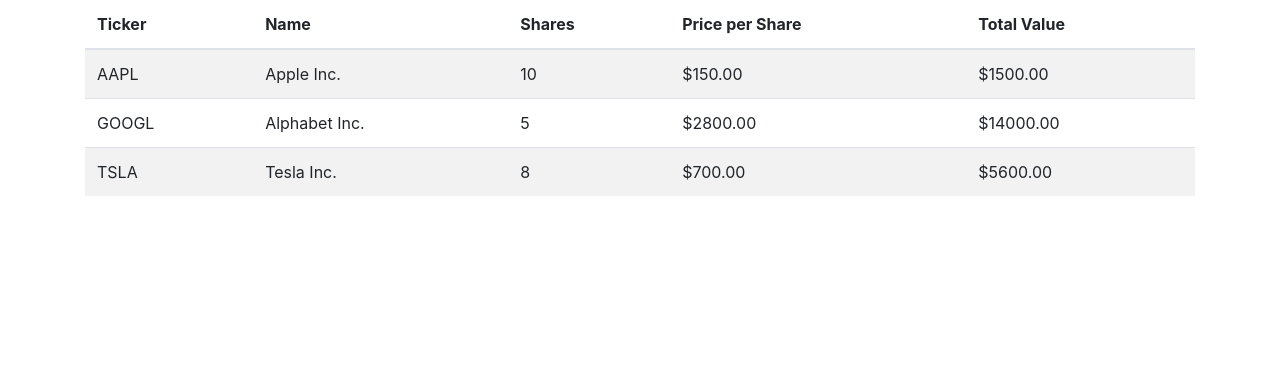
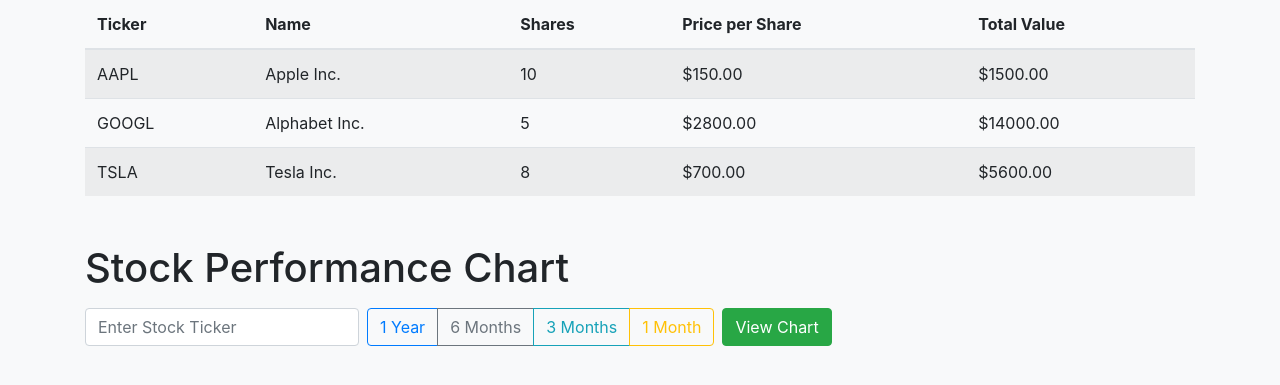
Before and after one commit to klaireklaire/my-portfolio-team5-anisha-klaire-abigail, a Flask app: page / in a window 1280 px wide. Shown: the part 113-498 px from the top of the page. Run offline with Flask 3, Linux system fonts and the light colour scheme; some libraries are stand-ins or nearby versions.

Commit message:
Add stock performance chart as a chart image loader

```diff
--- a/app.py
+++ b/app.py
@@ -1,4 +1,10 @@
-from flask import Flask, render_template
+from flask import Flask, render_template, request, send_file
+import pandas as pd
+import matplotlib
+matplotlib.use('Agg')  # Use the Agg backend for Matplotlib
+import matplotlib.pyplot as plt
+import io
+from datetime import datetime, timedelta
 
 app = Flask(__name__)
 
@@ -12,5 +18,58 @@ def home():
     ]
     return render_template('index.html', portfolio=portfolio)
 
+@app.route('/plot')
+def plot():
+     # Get the stock ticker from the request
+    ticker = request.args.get('ticker')
+    range_option = request.args.get('range', '1y')
+
+    if not ticker:
+        return "No ticker provided", 400
+
+    # Define the date range based on the selected option
+    end_date = datetime.now()
+    if range_option == '1y':
+        start_date = end_date - timedelta(days=365)
+        title_range = "1 Year"
+    elif range_option == '6m':
+        start_date = end_date - timedelta(days=182)
+        title_range = "6 Months"
+    elif range_option == '3m':
+        start_date = end_date - timedelta(days=91)
+        title_range = "3 Months"
+    elif range_option == '1m':
+        start_date = end_date - timedelta(days=30)
+        title_range = "1 Month"
+    else:
+        start_date = end_date - timedelta(days=365)
+        title_range = "1 Year"  # Default to 1 year
+
+    start_date = int(start_date.timestamp())
+    end_date = int(end_date.timestamp())
+
+    # Fetch the stock data
+    df = pd.read_csv(
+        f"https://query1.finance.yahoo.com/v7/finance/download/{ticker}?period1={start_date}&period2={end_date}&interval=1d&events=history&includeAdjustedClose=true",
+        parse_dates=['Date'],
+        index_col='Date'
+    )
+
+    # Generate the plot
+    plt.figure(figsize=(10, 5))
+    plt.plot(df.index, df['Adj Close'], label='Adj Close Price')
+    plt.title(f'{ticker} Stock Price Over the Last {title_range}')
+    plt.xlabel('Date')
+    plt.ylabel('Adjusted Close Price')
+    plt.legend()
+
+    # Save the plot to a BytesIO object
+    img = io.BytesIO()
+    plt.savefig(img, format='png')
+    img.seek(0)
+    plt.close()
+
+    return send_file(img, mimetype='image/png')
+
 if __name__ == '__main__':
     app.run(debug=True)
--- a/static/style.css
+++ b/static/style.css
@@ -1,3 +1,28 @@
 body {
     background-color: #f8f9fa;
 }
+
+.btn.active {
+    background-color: #007bff;
+    color: white;
+}
+.btn-outline-secondary.active {
+    background-color: #6c757d;
+    color: white;
+}
+.btn-outline-info.active {
+    background-color: #17a2b8;
+    color: white;
+}
+.btn-outline-warning.active {
+    background-color: #ffc107;
+    color: white;
+}
+
+#chart-container {
+    text-align: center;
+}
+#stock-chart {
+    max-width: 100%;
+    height: auto;
+}
--- a/templates/index.html
+++ b/templates/index.html
@@ -4,7 +4,10 @@
     <meta charset="UTF-8">
     <meta name="viewport" content="width=device-width, initial-scale=1.0">
     <link href="https://stackpath.bootstrapcdn.com/bootstrap/4.5.2/css/bootstrap.min.css" rel="stylesheet">
+    <link href="{{ url_for('static', filename='style.css') }}" rel="stylesheet">
     <title>Stock Portfolio</title>
+    <script src="https://code.jquery.com/jquery-3.5.1.min.js"></script>
+</head>
 </head>
 <body>
     <div class="container">
@@ -32,5 +35,48 @@
             </tbody>
         </table>
     </div>
+
+    <div class="container">
+        <h1 class="mt-5">Stock Performance Chart</h1>
+        <form id="stock-form" class="form-inline mt-3">
+            <div class="form-group mb-2">
+                <label for="ticker" class="sr-only">Ticker</label>
+                <input type="text" class="form-control" id="ticker" name="ticker" placeholder="Enter Stock Ticker" required>
+            </div>
+            <div class="btn-group mb-2 ml-2" role="group" aria-label="Time range">
+                <button type="button" name="range" value="1y" class="btn btn-outline-primary time-range">1 Year</button>
+                <button type="button" name="range" value="6m" class="btn btn-outline-secondary time-range">6 Months</button>
+                <button type="button" name="range" value="3m" class="btn btn-outline-info time-range">3 Months</button>
+                <button type="button" name="range" value="1m" class="btn btn-outline-warning time-range">1 Month</button>
+            </div>
+            <input type="hidden" id="selected-range" name="range">
+            <button type="submit" class="btn btn-success mb-2 ml-2">View Chart</button>
+        </form>
+        <div class="mt-5" id="chart-container">
+            <img id="stock-chart" src="" alt="Stock Chart" style="display:none;">
+        </div>
+    </div>
+
+    <script>
+        $(document).ready(function() {
+            $('.time-range').click(function() {
+                $('.time-range').removeClass('active');
+                $(this).addClass('active');
+                $('#selected-range').val($(this).val());
+            });
+
+            $('#stock-form').submit(function(event) {
+                event.preventDefault();
+                var ticker = $('#ticker').val();
+                var range = $('#selected-range').val();
+                if (!range) {
+                    alert("Please select a time range.");
+                    return;
+                }
+                var chartUrl = `/plot?ticker=${ticker}&range=${range}`;
+                $('#stock-chart').attr('src', chartUrl).show();
+            });
+        });
+    </script>
 </body>
 </html>
```
Also changed, not shown: test.py (+7 -0 lines).
